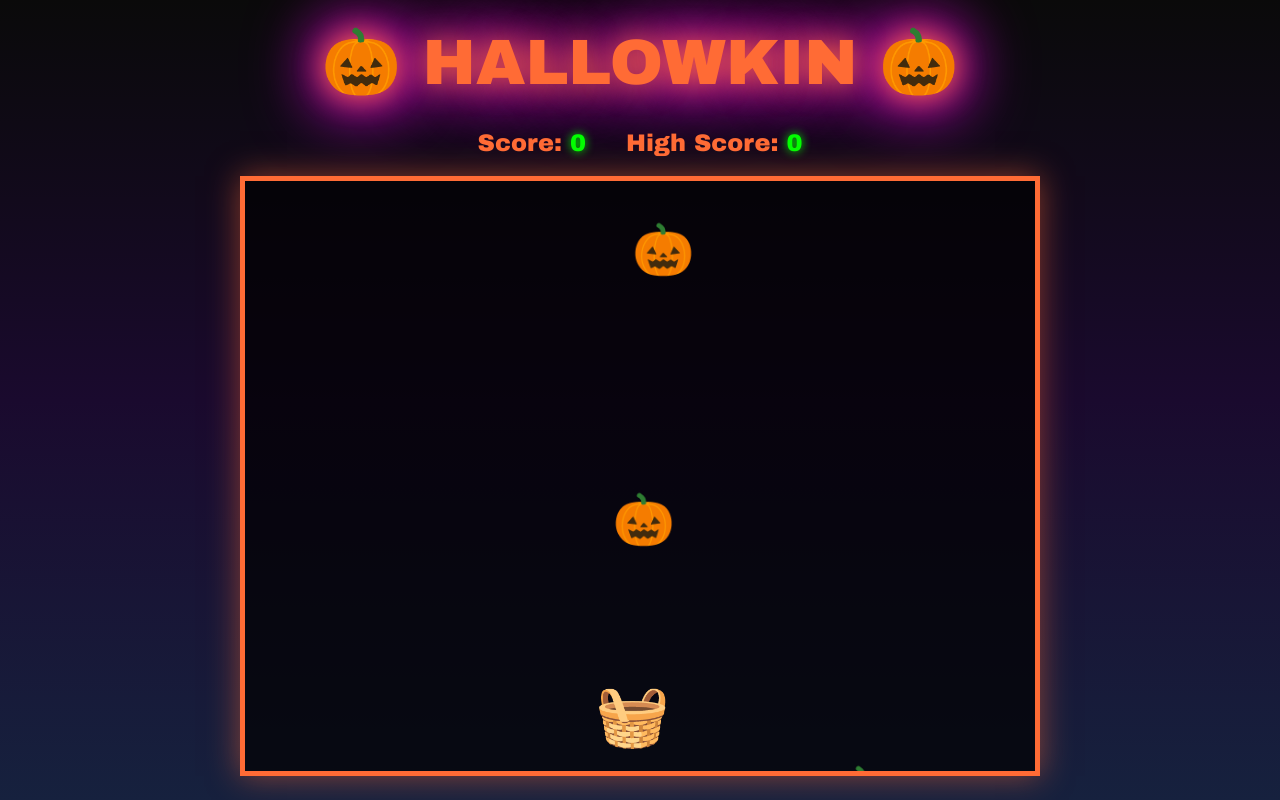
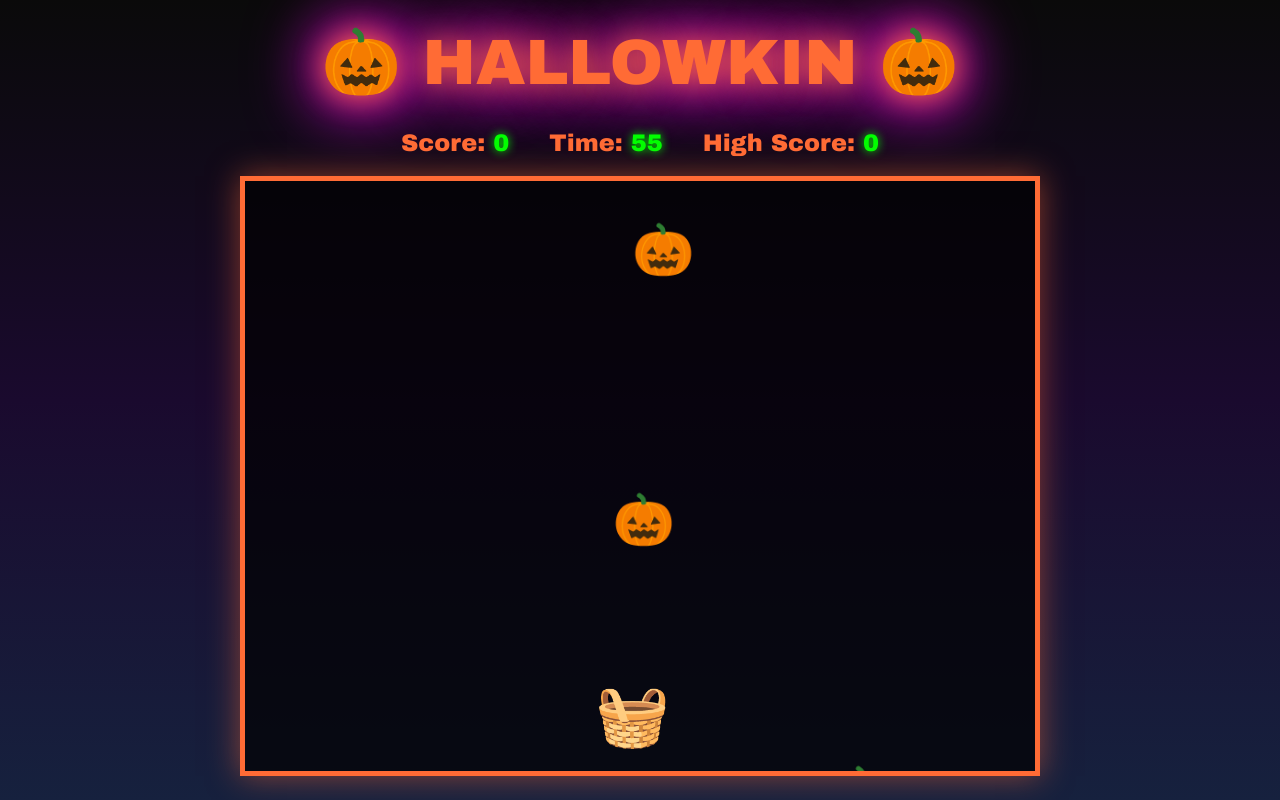
Before and after one commit to GargiPandeyy/Hallowkin, a plain HTML site: page index.html in a window 1280 px wide. Drawn offline with Linux system fonts and the light colour scheme.

Commit message:
add timer countdown

```diff
--- a/game.js
+++ b/game.js
@@ -9,6 +9,10 @@ let score = 0;
 let highScore = 0;
 let scoreDisplay = document.getElementById('score');
 let highScoreDisplay = document.getElementById('highScore');
+let timeLeft = 60;
+let timerDisplay = document.getElementById('timer');
+let gameRunning = true;
+let pumpkinInterval;
 
 document.addEventListener('keydown', function(e) {
     if(e.key === 'ArrowLeft' && basketX > 0) {
@@ -50,7 +54,19 @@ function checkCollision(pumpkin) {
     return false;
 }
 
+function countdown() {
+    if(timeLeft > 0) {
+        timeLeft--;
+        timerDisplay.textContent = timeLeft;
+    } else {
+        gameRunning = false;
+        clearInterval(pumpkinInterval);
+    }
+}
+
 function gameLoop() {
+    if(!gameRunning) return;
+
     for(let i = pumpkins.length - 1; i >= 0; i--) {
         pumpkins[i].y += fallSpeed;
         pumpkins[i].element.style.top = pumpkins[i].y + 'px';
@@ -72,5 +88,6 @@ function gameLoop() {
     requestAnimationFrame(gameLoop);
 }
 
-setInterval(createPumpkin, 1500);
+pumpkinInterval = setInterval(createPumpkin, 1500);
+setInterval(countdown, 1000);
 gameLoop();
--- a/index.html
+++ b/index.html
@@ -11,6 +11,7 @@
         <h1>🎃 HALLOWKIN 🎃</h1>
         <div class="scoreBoard">
             <div class="scoreItem">Score: <span id="score">0</span></div>
+            <div class="scoreItem">Time: <span id="timer">60</span></div>
             <div class="scoreItem">High Score: <span id="highScore">0</span></div>
         </div>
         <div id="game">
```
